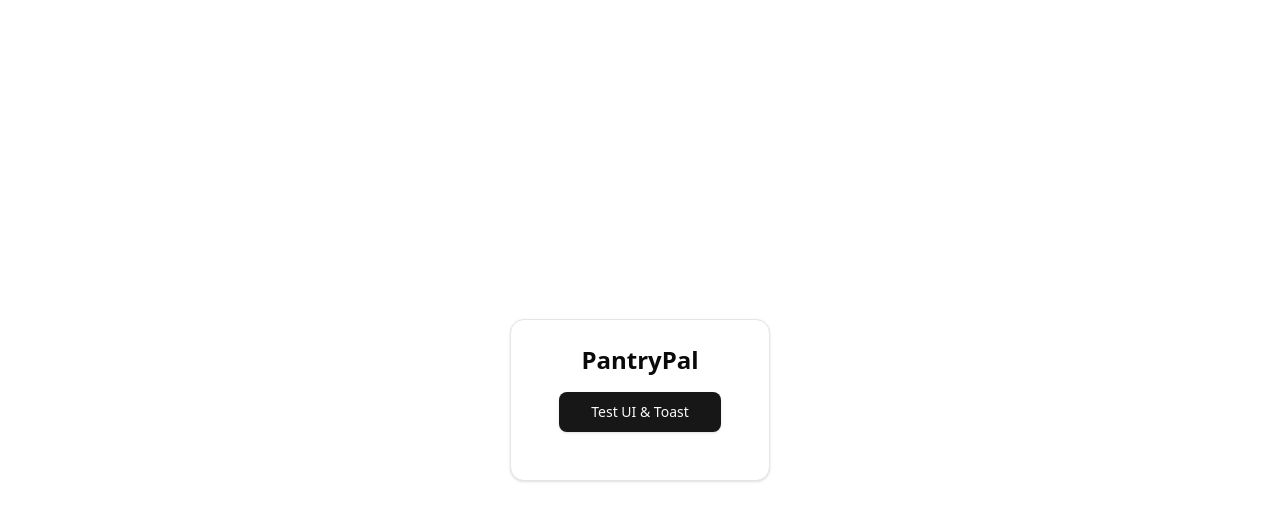
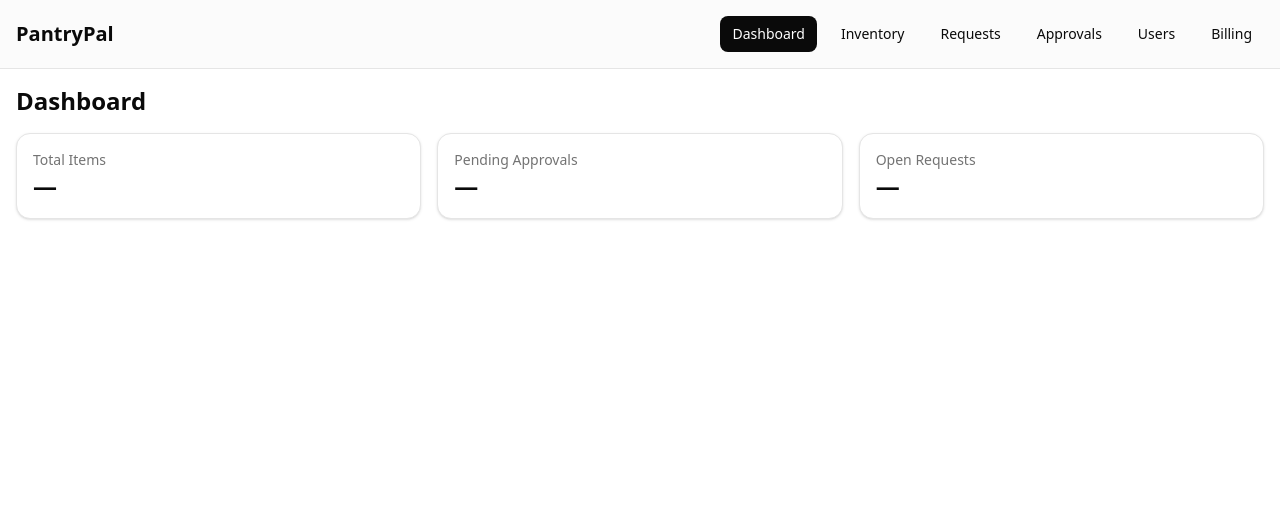
Before and after one commit to akshayrajeevnambiar/Pantrypal, a Next.js app in the folder frontend/: page / in a window 1280 px wide. Shown: the top 520 px of the page. Built offline with nearby package versions, Linux system fonts and the light colour scheme.

Commit message:
fix: remove root page and add Nav so (dashboard) layout renders header on / and child routes

```diff
--- /dev/null
+++ b/frontend/src/app/(dashboard)/approvals/page.tsx
@@ -0,0 +1,3 @@
+export default function ApprovalsPage() {
+  return <h1 className="text-2xl font-semibold">Approvals</h1>;
+}
--- /dev/null
+++ b/frontend/src/app/(dashboard)/billing/page.tsx
@@ -0,0 +1,3 @@
+export default function BillingPage() {
+  return <h1 className="text-2xl font-semibold">Billing</h1>;
+}
--- /dev/null
+++ b/frontend/src/app/(dashboard)/inventory/page.tsx
@@ -0,0 +1,3 @@
+export default function InventoryPage() {
+  return <h1 className="text-2xl font-semibold">Inventory</h1>;
+}
--- /dev/null
+++ b/frontend/src/app/(dashboard)/layout.tsx
@@ -0,0 +1,9 @@
+import AppShell from "@/components/app-shell";
+
+export default function DashboardLayout({
+  children,
+}: {
+  children: React.ReactNode;
+}) {
+  return <AppShell>{children}</AppShell>;
+}
--- /dev/null
+++ b/frontend/src/app/(dashboard)/page.tsx
@@ -0,0 +1,30 @@
+import { Card, CardContent } from "@/components/ui/card";
+
+export default function Page() {
+  return (
+    <div className="grid gap-4">
+      <h1 className="text-2xl font-semibold">Dashboard</h1>
+
+      <section className="grid grid-cols-1 gap-4 md:grid-cols-3">
+        <Card>
+          <CardContent className="p-4">
+            <div className="text-sm text-muted-foreground">Total Items</div>
+            <div className="text-2xl font-semibold">—</div>
+          </CardContent>
+        </Card>
+        <Card>
+          <CardContent className="p-4">
+            <div className="text-sm text-muted-foreground">Pending Approvals</div>
+            <div className="text-2xl font-semibold">—</div>
+          </CardContent>
+        </Card>
+        <Card>
+          <CardContent className="p-4">
+            <div className="text-sm text-muted-foreground">Open Requests</div>
+            <div className="text-2xl font-semibold">—</div>
+          </CardContent>
+        </Card>
+      </section>
+    </div>
+  );
+}
--- /dev/null
+++ b/frontend/src/app/(dashboard)/requests/page.tsx
@@ -0,0 +1,3 @@
+export default function RequestsPage() {
+  return <h1 className="text-2xl font-semibold">Requests</h1>;
+}
--- /dev/null
+++ b/frontend/src/app/(dashboard)/users/page.tsx
@@ -0,0 +1,3 @@
+export default function UsersPage() {
+  return <h1 className="text-2xl font-semibold">Users</h1>;
+}
--- a/frontend/src/app/page.tsx
+++ /dev/null
@@ -1,22 +0,0 @@
-"use client"
-import { Button } from "@/components/ui/button";
-import { Card, CardContent } from "@/components/ui/card";
-import { toast } from "sonner";
-
-export default function Home() {
-  return (
-    <div className="flex min-h-screen items-center justify-center bg-background text-foreground">
-      <Card className="p-6 space-y-4">
-        <CardContent className="text-center space-y-4">
-          <h1 className="text-2xl font-semibold">PantryPal</h1>
-          <Button
-            size="lg"
-            onClick={() => toast.success("shadcn + Sonner are wired!")}
-          >
-            Test UI & Toast
-          </Button>
-        </CardContent>
-      </Card>
-    </div>
-  );
-}
--- /dev/null
+++ b/frontend/src/components/app-shell.tsx
@@ -0,0 +1,10 @@
+import Nav from "@/components/nav";
+
+export default function AppShell({ children }: { children: React.ReactNode }) {
+  return (
+    <div className="min-h-screen">
+      <Nav />
+      <main className="mx-auto max-w-7xl p-4">{children}</main>
+    </div>
+  );
+}
--- /dev/null
+++ b/frontend/src/components/nav.tsx
@@ -0,0 +1,51 @@
+"use client";
+
+import Link from "next/link";
+import { usePathname } from "next/navigation";
+
+function cn(...classes: Array<string | false | null | undefined>) {
+  return classes.filter(Boolean).join(" ");
+}
+
+const links = [
+  { href: "/", label: "Dashboard" },
+  { href: "/inventory", label: "Inventory" },
+  { href: "/requests", label: "Requests" },
+  { href: "/approvals", label: "Approvals" },
+  { href: "/users", label: "Users" },
+  { href: "/billing", label: "Billing" },
+];
+
+export default function Nav() {
+  const pathname = usePathname();
+
+  return (
+    <header className="sticky top-0 z-50 border-b bg-muted/40 backdrop-blur-md">
+      <div className="mx-auto flex max-w-7xl items-center justify-between p-4">
+        <Link href="/" className="text-xl font-semibold text-foreground">
+          PantryPal
+        </Link>
+
+        <nav className="flex items-center gap-3 text-sm font-medium">
+          {links.map(({ href, label }) => {
+            const active = pathname === href;
+            return (
+              <Link
+                key={href}
+                href={href}
+                className={cn(
+                  "rounded-md px-3 py-2 transition-colors",
+                  active
+                    ? "bg-foreground text-background"
+                    : "hover:bg-muted text-foreground"
+                )}
+              >
+                {label}
+              </Link>
+            );
+          })}
+        </nav>
+      </div>
+    </header>
+  );
+}
```
